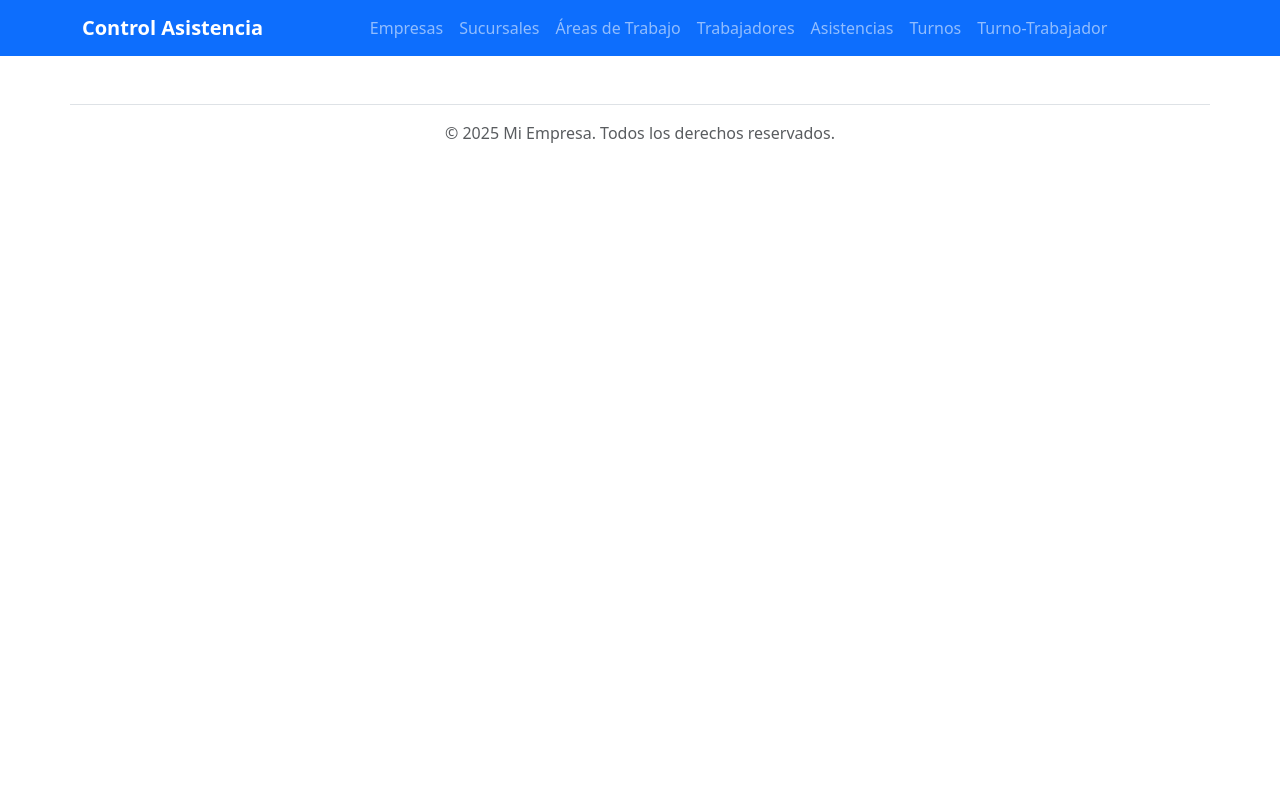
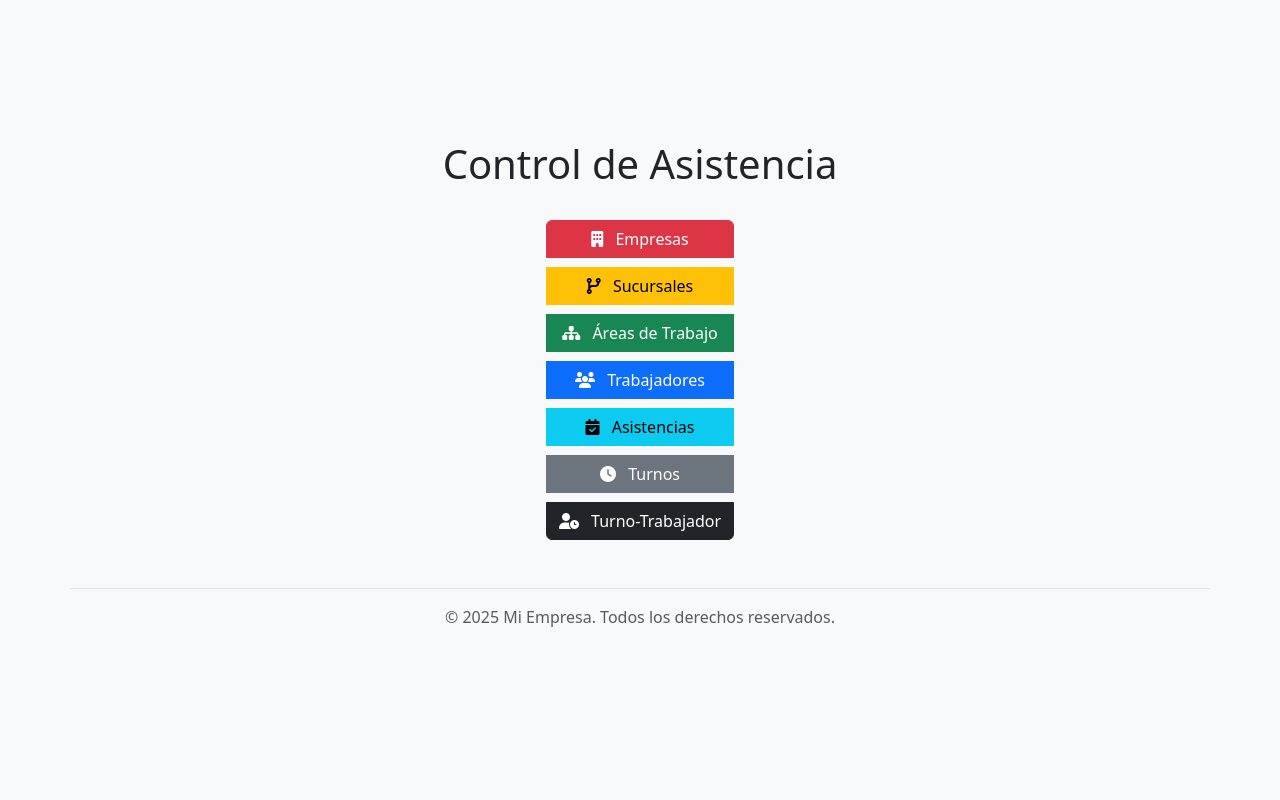
Before and after one commit to L52103/appEscritorioControl, a Flask app: page / in a window 1280 px wide. Run offline with Flask 3, Linux system fonts and the light colour scheme; some libraries are stand-ins or nearby versions.

Commit message:
Se cambió el index

```diff
--- a/templates/index.html
+++ b/templates/index.html
@@ -3,36 +3,58 @@
 <head>
     <meta charset="UTF-8" />
     <meta name="viewport" content="width=device-width, initial-scale=1" />
-
     <title>{% block title %}Control Asistencia{% endblock %}</title>
-
     <link href="https://cdn.jsdelivr.net/npm/bootstrap@5.3.3/dist/css/bootstrap.min.css" rel="stylesheet" />
+    <link rel="stylesheet" href="https://cdnjs.cloudflare.com/ajax/libs/font-awesome/6.5.0/css/all.min.css" />
 
     {% block styles %}{% endblock %}
+
+    <style>
+        body {
+            display: flex;
+            flex-direction: column;
+            justify-content: center;
+            align-items: center;
+            min-height: 100vh;
+            background-color: #f8f9fa;
+        }
+        .btn-group-vertical {
+            gap: 10px;
+        }
+        .btn i {
+            margin-right: 8px;
+        }
+    </style>
 </head>
 <body>
 
-<nav class="navbar navbar-expand-lg navbar-dark bg-primary mb-4">
-  <div class="container">
-    <a class="navbar-brand fw-bold" href="{{ url_for('index') }}">Control Asistencia</a>
-    <button class="navbar-toggler" type="button" data-bs-toggle="collapse" data-bs-target="#navbarMenu"
-      aria-controls="navbarMenu" aria-expanded="false" aria-label="Toggle navigation">
-      <span class="navbar-toggler-icon"></span>
-    </button>
+    <div class="text-center mb-4">
+        <h1>Control de Asistencia</h1>
+    </div>
 
-    <div class="collapse navbar-collapse justify-content-center" id="navbarMenu">
-      <ul class="navbar-nav mb-2 mb-lg-0">
-        <li class="nav-item"><a class="nav-link {% if active_page == 'empresas' %}active{% endif %}" href="{{ url_for('empresa.listar_empresas') }}">Empresas</a></li>
-        <li class="nav-item"><a class="nav-link {% if active_page == 'sucursales' %}active{% endif %}" href="{{ url_for('sucursal.listar_sucursales') }}">Sucursales</a></li>
-        <li class="nav-item"><a class="nav-link {% if active_page == 'areas' %}active{% endif %}" href="{{ url_for('areatrabajo.listar_areas') }}">Áreas de Trabajo</a></li>
-        <li class="nav-item"><a class="nav-link {% if active_page == 'trabajadores' %}active{% endif %}" href="{{ url_for('trabajador.listar_trabajadores') }}">Trabajadores</a></li>
-        <li class="nav-item"><a class="nav-link {% if active_page == 'asistencias' %}active{% endif %}" href="{{ url_for('asistencia.listar_asistencias') }}">Asistencias</a></li>
-        <li class="nav-item"><a class="nav-link {% if active_page == 'turnos' %}active{% endif %}" href="{{ url_for('turno.listar_turnos') }}">Turnos</a></li>
-        <li class="nav-item"><a class="nav-link {% if active_page == 'turno_trabajador' %}active{% endif %}" href="{{ url_for('turno_trabajador.listar_turnos_trabajadores') }}">Turno-Trabajador</a></li>
-      </ul>
+    <div class="btn-group-vertical">
+        <a href="{{ url_for('empresa.listar_empresas') }}" class="btn btn-danger">
+            <i class="fas fa-building"></i> Empresas
+        </a>
+        <a href="{{ url_for('sucursal.listar_sucursales') }}" class="btn btn-warning">
+            <i class="fas fa-code-branch"></i> Sucursales
+        </a>
+        <a href="{{ url_for('areatrabajo.listar_areas') }}" class="btn btn-success">
+            <i class="fas fa-sitemap"></i> Áreas de Trabajo
+        </a>
+        <a href="{{ url_for('trabajador.listar_trabajadores') }}" class="btn btn-primary">
+            <i class="fas fa-users"></i> Trabajadores
+        </a>
+        <a href="{{ url_for('asistencia.listar_asistencias') }}" class="btn btn-info">
+            <i class="fas fa-calendar-check"></i> Asistencias
+        </a>
+        <a href="{{ url_for('turno.listar_turnos') }}" class="btn btn-secondary">
+            <i class="fas fa-clock"></i> Turnos
+        </a>
+        <a href="{{ url_for('turno_trabajador.listar_turnos_trabajadores') }}" class="btn btn-dark">
+            <i class="fas fa-user-clock"></i> Turno-Trabajador
+        </a>
     </div>
-  </div>
-</nav>
     <main class="container">
     {% block content %}{% endblock %}
     </main>
```
Lines whose indentation alone changed are shown as unchanged.
